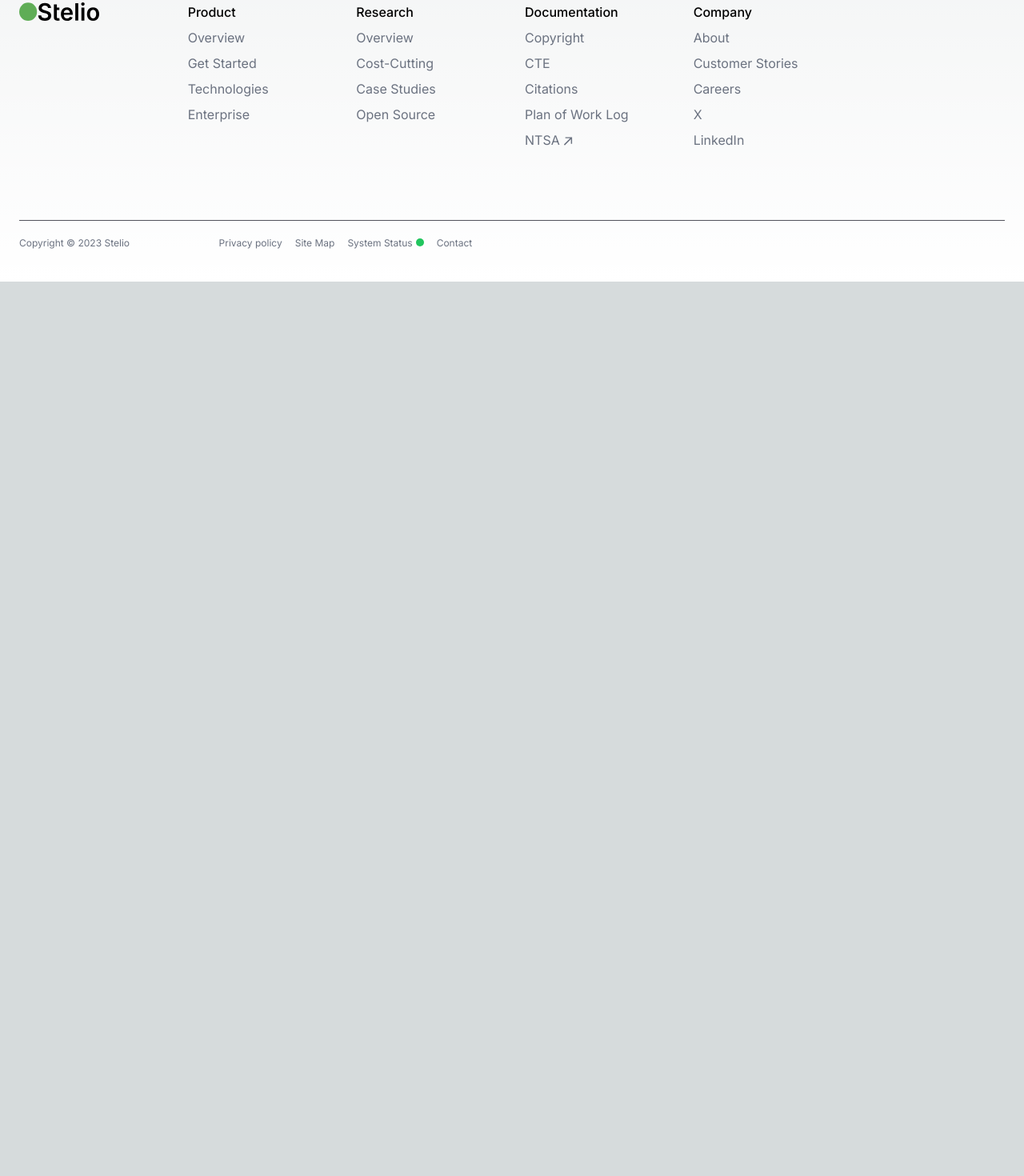
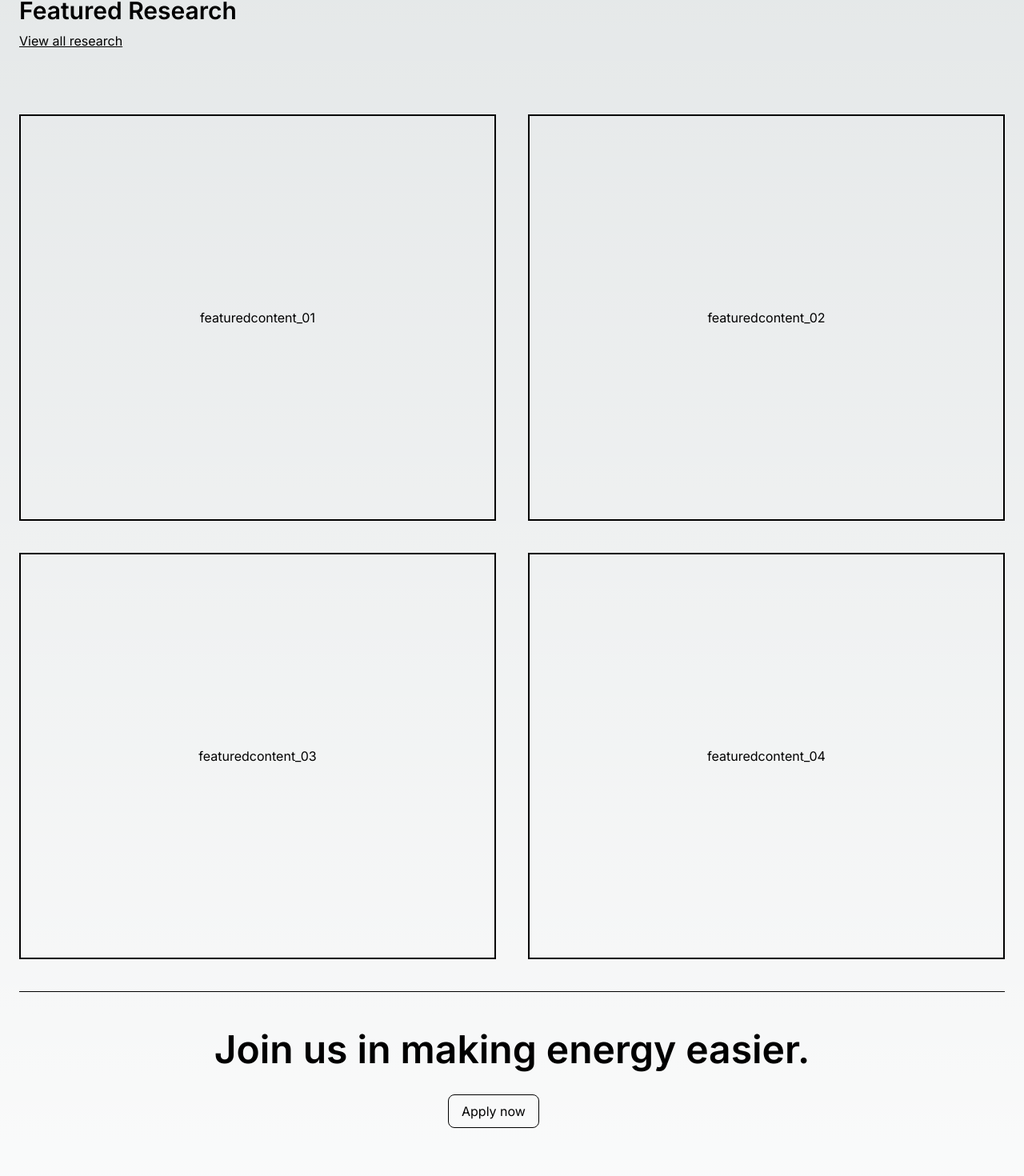
Before and after one commit to degstn/anole, a Next.js app in the folder frontend/: page /oss in a window 1280 px wide. Shown: the part 1116-2586 px from the top of the page at 80% size. Before the commit the page ends 1468 px from the top, so only its background shows below. Built offline with nearby package versions, Linux system fonts and the light colour scheme.

Commit message:
updated oss

```diff
--- a/frontend/src/app/oss/page.tsx
+++ b/frontend/src/app/oss/page.tsx
@@ -30,6 +30,37 @@ export default function Page() {
                 />
               </picture>
             </div>
+            <h2 className="text-3xl text-black font-semibold mt-10 text-start">Featured Research</h2>
+            <div className="mt-2 mb-20">
+                <Link href={`/careers/open-roles`}>
+                    <span className="underline">View all research</span>
+                </Link>
+            </div>
+            <div className="grid grid-cols-2 gap-10 justify-center text-center pb-10">
+            <p className="border-2 border-black py-60">featuredcontent_01</p>
+            <p className="border-2 border-black py-60">featuredcontent_02</p>
+            <p className="border-2 border-black py-60">featuredcontent_03</p>
+            <p className="border-2 border-black py-60">featuredcontent_04</p>
+            </div>
+            <hr className="border-black"/>
+            <div className="lg:py-10">
+                <div className="mx-6 flex flex-col items-center justify-center">
+                    <div className="text-5xl font-semibold mt-2 mb-4">
+                        Join us in making energy easier.
+                    </div>
+                    {/* <div className="text-2xl font-semibold mt-2">
+                        Coming soon.
+                    </div> */}
+                    <div className="w-40"> {/* Set the width of the container */}
+                        <a
+                            href="/careers/open-roles"
+                            className="inline-block border border-black text-black px-4 py-2 mt-4 rounded-lg"
+                        >
+                            Apply now
+                        </a>
+                    </div>
+                </div>
+            </div>
         </div>
     </main>
     )
```
Also changed, not shown: frontend/public/oss1.png.
